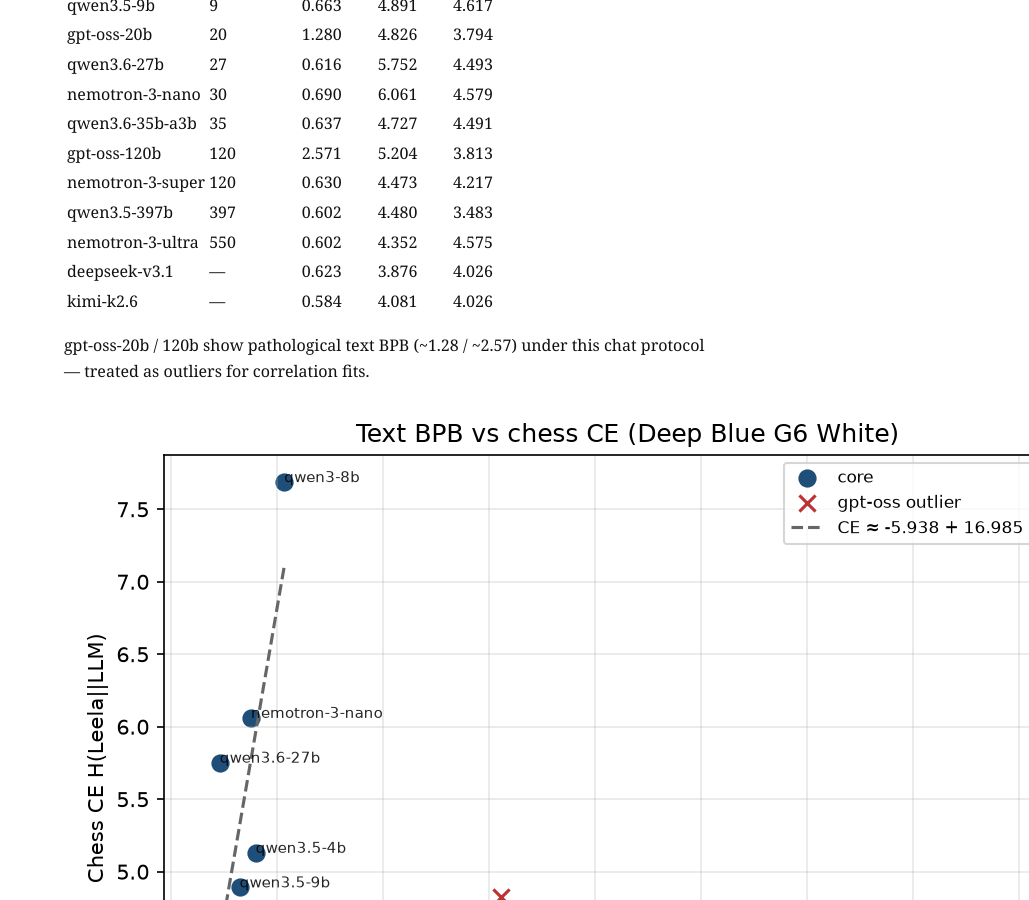
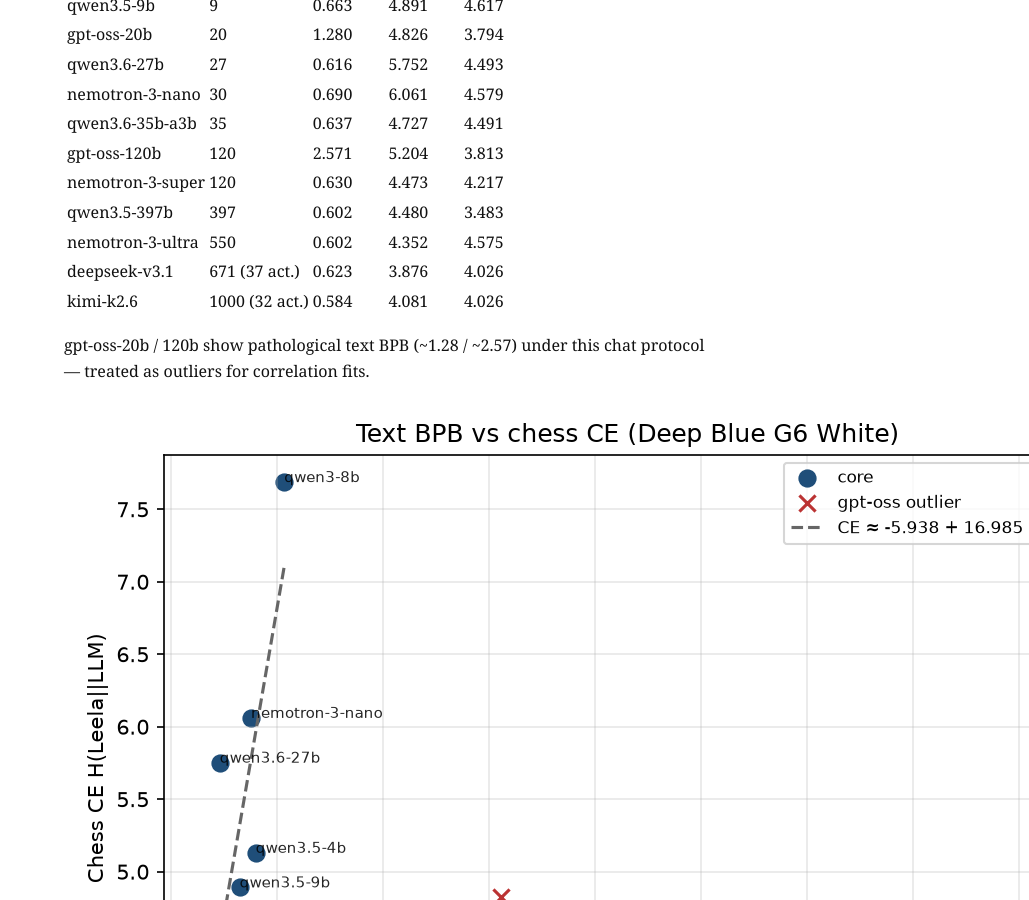
Before and after one commit to emilschmitz/emilschmitz.github.io, a Jekyll site: the page built from _posts/2025-11-09-correlation-between-pretraining-and-chess-loss.md, in a window 1280 px wide and 900 px high, scrolled down 2364 px. Shown: the whole window, without its empty margins (251-1280 px from the left). Built offline with Jekyll 4.4.1, drawn with Linux system fonts in a browser that asks for light colours.

Commit message:
Fill DeepSeek/Kimi MoE param counts in chess write-up table.
Co-authored-by: Cursor <cursoragent@cursor.com>

```diff
--- a/_posts/2025-11-09-correlation-between-pretraining-and-chess-loss.md
+++ b/_posts/2025-11-09-correlation-between-pretraining-and-chess-loss.md
@@ -79,8 +79,8 @@ Tinker estimate for this suite: ~$0.11 text + ~$0.65 chess ≈ **$0.76** (cap $5
 | nemotron-3-super | 120 | 0.630 | 4.473 | 4.217 |
 | qwen3.5-397b | 397 | 0.602 | 4.480 | 3.483 |
 | nemotron-3-ultra | 550 | 0.602 | 4.352 | 4.575 |
-| deepseek-v3.1 | — | 0.623 | 3.876 | 4.026 |
-| kimi-k2.6 | — | 0.584 | 4.081 | 4.026 |
+| deepseek-v3.1 | 671 (37 act.) | 0.623 | 3.876 | 4.026 |
+| kimi-k2.6 | 1000 (32 act.) | 0.584 | 4.081 | 4.026 |
 
 gpt-oss-20b / 120b show pathological text BPB (~1.28 / ~2.57) under this chat protocol — treated as outliers for correlation fits.
 
```
